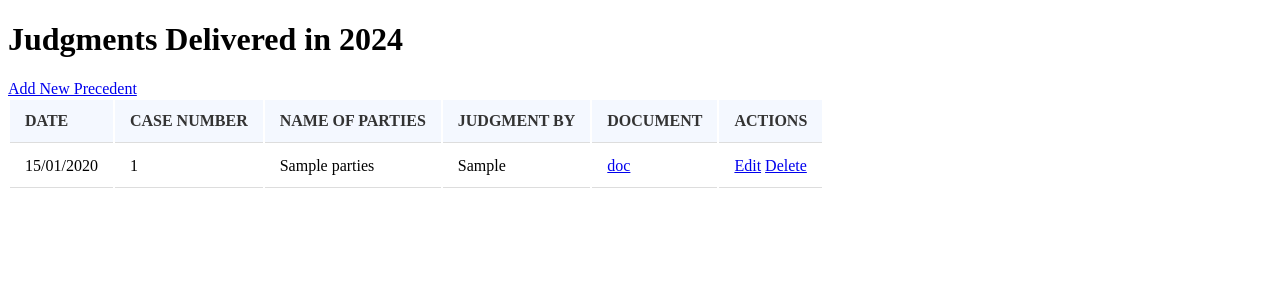
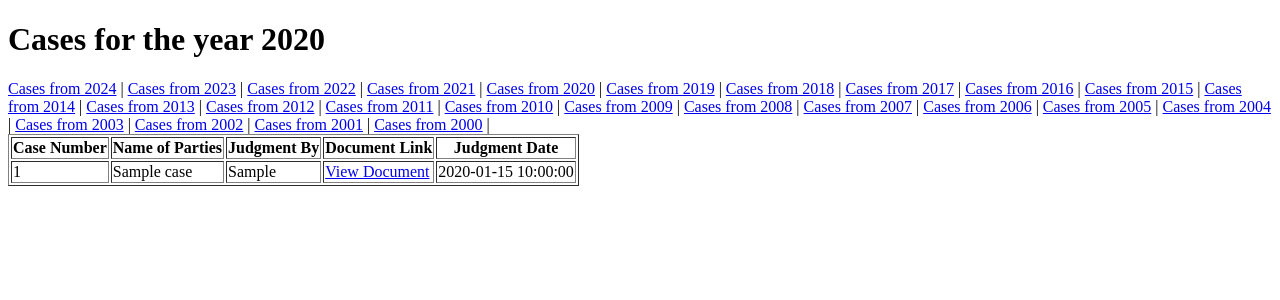
Before and after one commit to nishagii/ThemisProject, a PHP site: the page made by app/views/precedents_yearwise.view.php in a window 1280 px wide. Shown: the top 300 px of the page. Run offline with PHP 8.4, Linux system fonts and the light colour scheme; the template is opened without the code that fills it: most values are stand-ins (such as "Sample title", 1, 10 or a date in 2020); some libraries are stand-ins or nearby versions.

Commit message:
added the precedents yearwis

```diff
--- a/app/views/precedents_yearwise.view.php
+++ b/app/views/precedents_yearwise.view.php
@@ -1,47 +1,52 @@
+<!-- yearwise_cases.php -->
 <!DOCTYPE html>
 <html lang="en">
 <head>
     <meta charset="UTF-8">
     <meta name="viewport" content="width=device-width, initial-scale=1.0">
-    <title>Precedents</title>
-    <link rel="stylesheet" href="<?= ROOT ?>/assets/css/precedent.css">
+    <title>Cases for Year <?php echo $year; ?></title>
 </head>
 <body>
-    <div class="header">
-        <h1>Judgments Delivered in 2024</h1>
-        <a href="<?= ROOT ?>/precedents/create" class="btn-add">Add New Precedent</a>
+    <h1>Cases for the year <?php echo $year; ?></h1>
+
+    <!-- Year selection links -->
+    <div>
+        <?php
+        $currentYear = date('Y');
+        for ($i = $currentYear; $i >= 2000; $i--) {
+            echo "<a href='?year=$i'>Cases from $i</a> | ";
+        }
+        ?>
     </div>
 
-    <div class="precedent-table">
-        <table>
+    <!-- Displaying cases in a table -->
+    <table border="1">
         <thead>
             <tr>
-                    <th>Date</th>
                 <th>Case Number</th>
                 <th>Name of Parties</th>
-                    <th>Judgment by</th>
-                    <th>Document</th>
-                    <th>Actions</th>
+                <th>Judgment By</th>
+                <th>Document Link</th>
+                <th>Judgment Date</th>
             </tr>
         </thead>
         <tbody>
-                <?php if(isset($precedents) && is_array($precedents)): ?>
-                    <?php foreach($precedents as $precedent): ?>
+            <?php if (!empty($cases)) { ?>
+                <?php foreach ($cases as $case) { ?>
                     <tr>
-                            <td><?= date('d/m/Y', strtotime($precedent->date)) ?></td>
-                            <td><?= htmlspecialchars($precedent->case_number) ?></td>
-                            <td><?= htmlspecialchars($precedent->parties) ?></td>
-                            <td><?= htmlspecialchars($precedent->judgment_by) ?></td>
-                            <td><a href="<?= htmlspecialchars($precedent->document_link) ?>" class="doc-link">doc</a></td>
-                            <td class="actions">
-                                <a href="<?= ROOT ?>/precedents/edit/<?= $precedent->id ?>" class="btn-edit">Edit</a>
-                                <a href="<?= ROOT ?>/precedents/delete/<?= $precedent->id ?>" class="btn-delete" onclick="return confirm('Are you sure you want to delete this precedent?')">Delete</a>
-                            </td>
+                        <td><?php echo htmlspecialchars($case['case_number']); ?></td>
+                        <td><?php echo htmlspecialchars($case['name_of_parties']); ?></td>
+                        <td><?php echo htmlspecialchars($case['judgment_by']); ?></td>
+                        <td><a href="<?php echo htmlspecialchars($case['document_link']); ?>" target="_blank">View Document</a></td>
+                        <td><?php echo htmlspecialchars($case['judgment_date']); ?></td>
                     </tr>
-                    <?php endforeach; ?>
-                <?php endif; ?>
+                <?php } ?>
+            <?php } else { ?>
+                <tr>
+                    <td colspan="5">No cases found for this year.</td>
+                </tr>
+            <?php } ?>
         </tbody>
     </table>
-    </div>
 </body>
 </html>
```
Also changed, not shown: app/controllers/PrecedentsController.php (+9 -0 lines), app/models/PrecedentModel.php (+14 -3 lines). Lines whose indentation alone changed are shown as unchanged.
